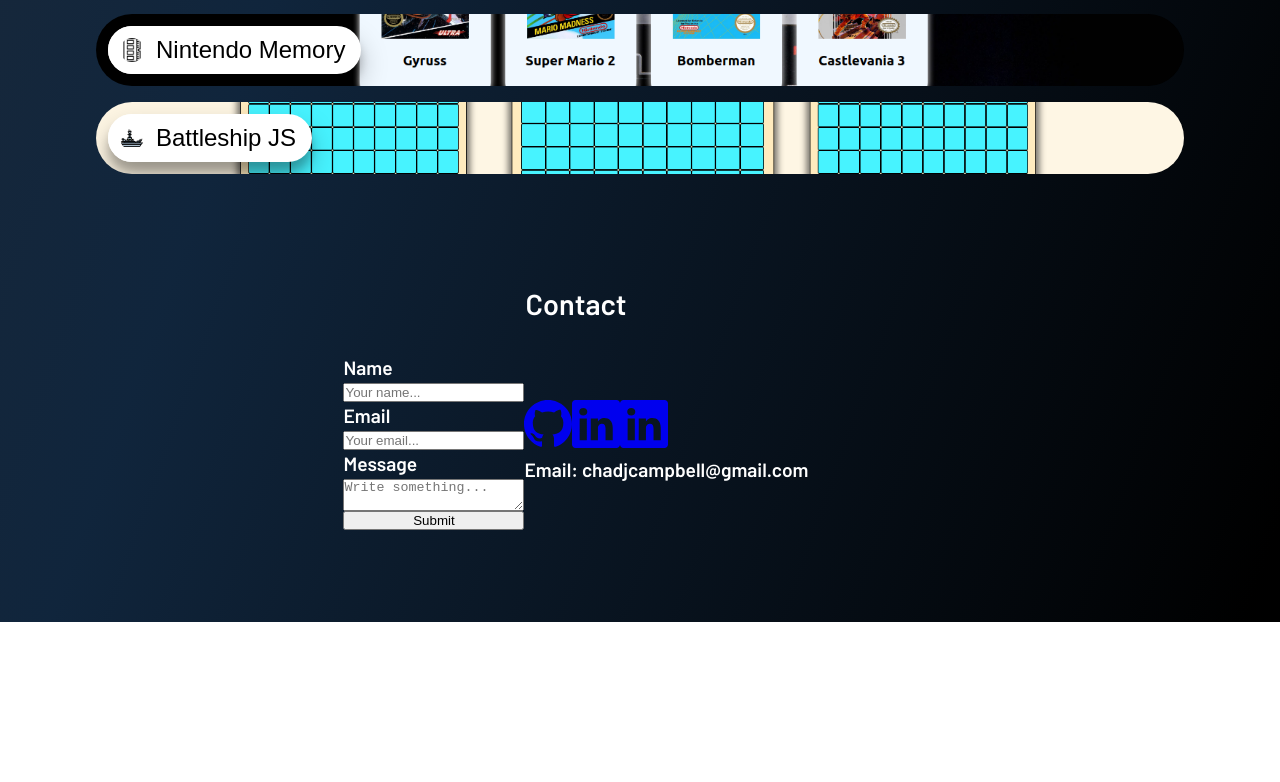
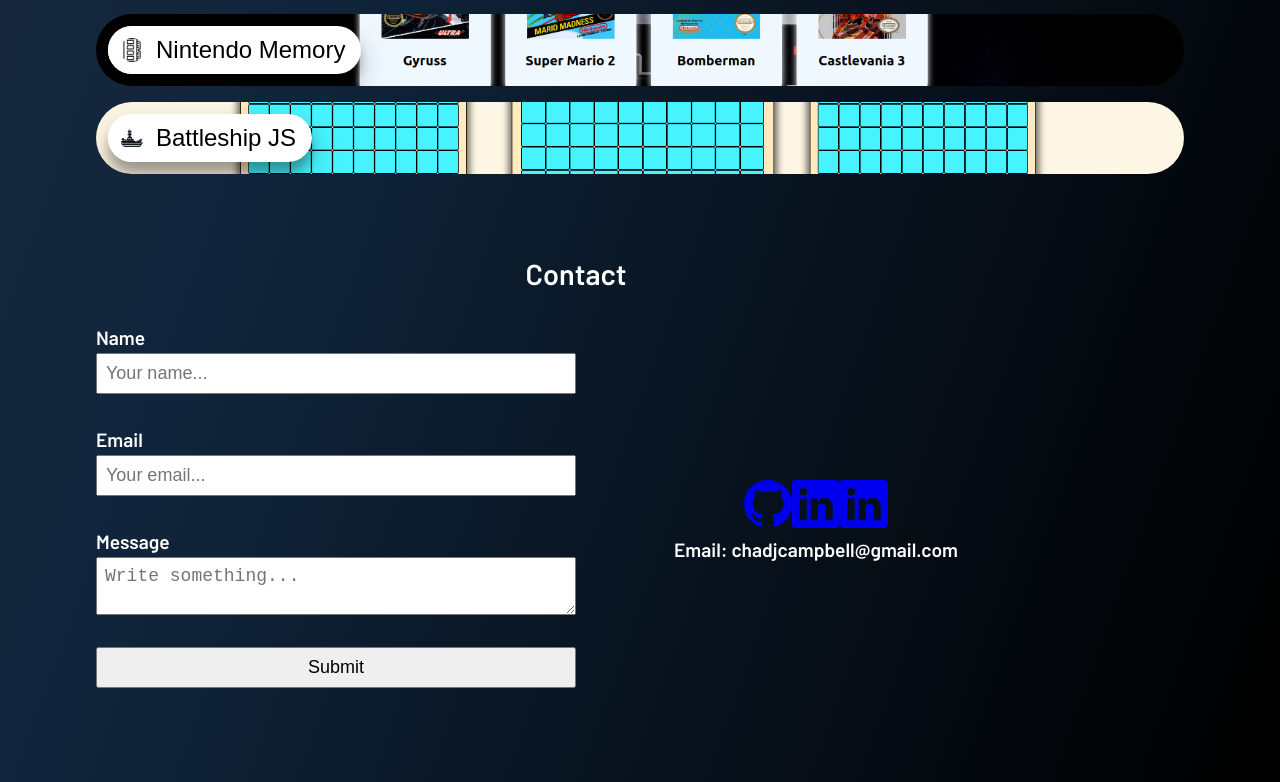
Before and after one commit to chadjcampbell/my-portfolio, a React (Vite) app: page / in a window 1280 px wide. Shown: the part 2863-3645 px from the top of the page. Before the commit the page ends 3485 px from the top, so only its background shows below. Built offline with nearby package versions, Linux system fonts and the light colour scheme.

Commit message:
work on sizing contact form

```diff
--- a/src/components/contact/contact.module.css
+++ b/src/components/contact/contact.module.css
@@ -3,7 +3,7 @@
   flex-direction: column;
   align-items: center;
   justify-content: center;
-  min-height: 50vh;
+  min-height: 70vh;
   max-width: 70rem;
   margin: 1rem;
 }
@@ -18,11 +18,25 @@
 .form {
   display: flex;
   flex-direction: column;
-  max-width: 30rem;
+  width: 30rem;
+}
+
+.form input {
+  margin-bottom: 2rem;
+  font-size: 18px;
+  padding: 0.5rem;
+}
+
+.form textarea {
+  margin-bottom: 2rem;
+  font-size: 18px;
+  padding: 0.5rem;
 }
 
 .socials {
   display: flex;
   flex-direction: column;
-  max-width: 30rem;
+  align-items: center;
+  justify-content: center;
+  width: 30rem;
 }
```
